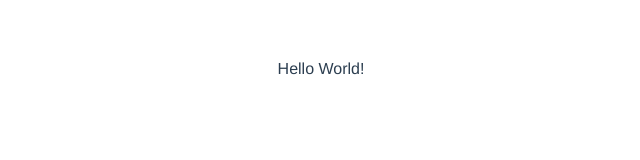
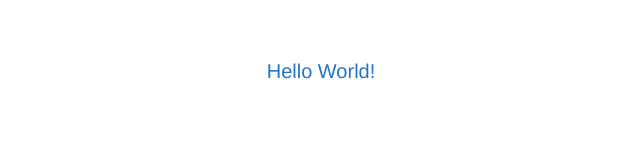
Before and after one commit to siggi-ai/newport, a Vue app: page / in a window 1280 px wide. Shown: the top 160 px of the page, without its empty margins (319-959 px from the left). Built offline with nearby package versions, Linux system fonts and the light colour scheme.

Commit message:
new design

```diff
--- a/src/App.vue
+++ b/src/App.vue
@@ -11,18 +11,17 @@ import Works from "./components/Works.vue";
 export default {
   name: "App",
   components: {
-    Works
+    Works,
   },
 };
 </script>
 
 <style>
 #app {
-  font-family: Avenir, Helvetica, Arial, sans-serif;
-  -webkit-font-smoothing: antialiased;
-  -moz-osx-font-smoothing: grayscale;
+  color: #2474c4;
+  margin-top: 60px;
   text-align: center;
-  color: #2c3e50;
-  margin-top: 60px;
+  font-family: 'Franklin Gothic Medium', 'Arial Narrow', Arial, sans-serif;
+  font-size: 20px;
 }
 </style>
```
